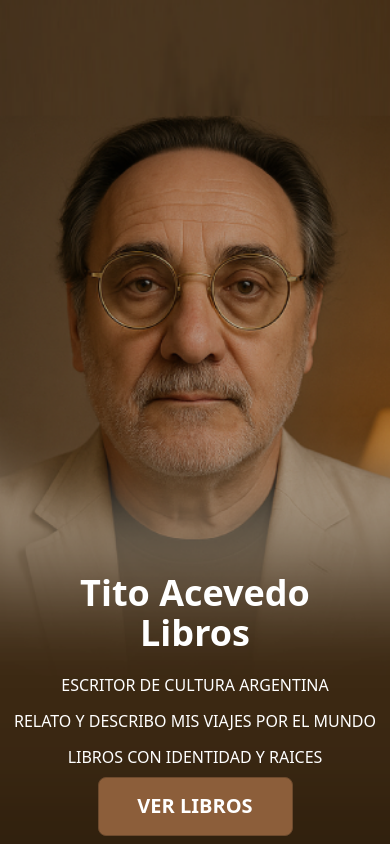
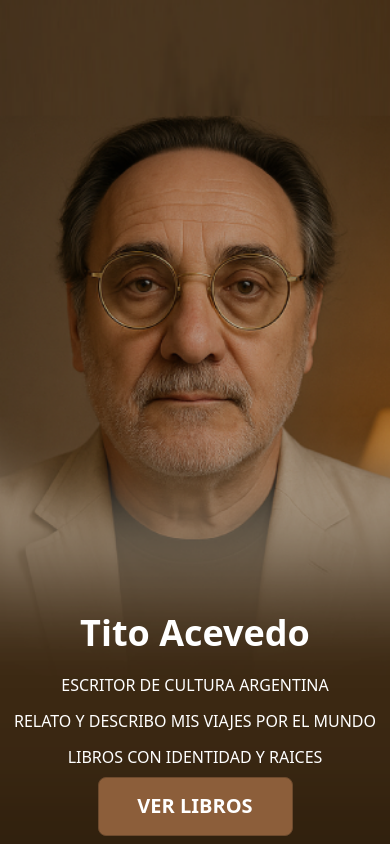
Before and after one commit to acolote1998/libros-tito-acevedo, a React (Vite) app: page / in a window 390 px wide. Built offline with nearby package versions, Linux system fonts and the light colour scheme.

Commit message:
adding gap between content and image in desktop view - landing page

```diff
--- a/src/routes/index.tsx
+++ b/src/routes/index.tsx
@@ -9,7 +9,7 @@ function Index() {
   const navigate = useNavigate();
   return (
     <div className="bg-[url('/herodarkervertical.png')] md:bg-[url('/bg-library.png')] bg-cover h-svh">
-      <div className="md:flex items-center justify-center h-full">
+      <div className="md:flex items-center justify-center h-full gap-50">
         <div className="flex flex-col h-full justify-end md:justify-center">
           <div
             style={{ color: "var(--home-text-color)" }}
@@ -17,7 +17,7 @@ function Index() {
           >
             <div className="display md:hidden">
               <h1>Tito Acevedo</h1>
-              <h1>Libros</h1>
+              {/* <h1>Libros</h1> */}
             </div>
             <h1 className="hidden text-8xl mb-10 md:block">Tito Acevedo</h1>
           </div>
```
